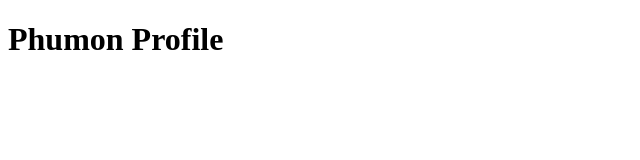
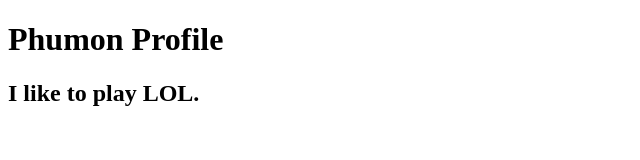
Before and after one commit to Phumon/phumon-komo-project, a plain HTML site: page index.html in a window 1280 px wide. Shown: the whole page, without its empty margins (0-640 px from the left). Drawn offline with Linux system fonts and the light colour scheme.

Commit message:
Add h2 tag text
Add h2 tag text

```diff
--- a/index.html
+++ b/index.html
@@ -8,5 +8,6 @@
 </head>
 <body>
     <h1>Phumon Profile</h1>
+    <h2>I like to play LOL.</h2>
 </body>
 </html>
```
